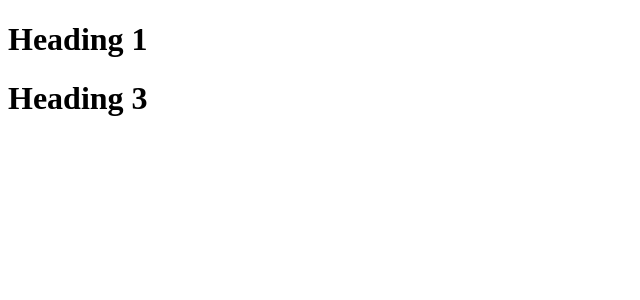
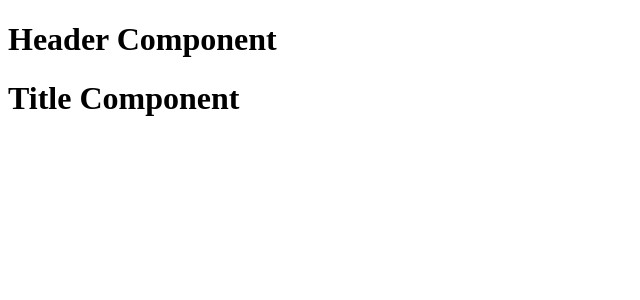
Before and after one commit to AjiThHubgit/Learn-React, a React (Vite) app: page / in a window 1280 px wide. Shown: the top 300 px of the page, without its empty margins (0-640 px from the left). Built offline with nearby package versions, Linux system fonts and the light colour scheme.

Commit message:
functional component basics

```diff
--- a/App.js
+++ b/App.js
@@ -5,37 +5,46 @@ import ReactDOM from "react-dom/client";
 
 // create core react element
 
-const heading =
+const heading = React.createElement(
+    "h1",
+    {
+        id: 'heading',
+    },
+    "Hi ! I am Learning React"
+)
 
-    React.createElement(
-        "div",
-        {
-            id: 'parent',
-        },
+// console.log(heading);
 
-        React.createElement(
-            "div",
-            {
-                id: 'child',
-            },
-            [
-                React.createElement(
-                    "h1",
-                    {},
-                    "Heading 1"
-                ),
-                React.createElement(
-                    "h1",
-                    {},
-                    "Heading 3"
-                )
-            ]
+// JSX React
 
-        )
+//Recat Element
 
-    );
+const jsxHeading = (
+    <h1 id="content_heading"
+        className="light_blue">
+        Hi ! I am Learning React
+    </h1>
+)
 
-console.log(heading);
+// console.log(jsxHeading);
+
+// Recat Functional Component
+
+const HeaderComponent = () => (
+    <div id="head">
+        <h1>Header Component</h1>
+        <TitleComponent />
+    </div>
+);
+
+const TitleComponent = function () {
+    return (
+        <div id="title">
+            <h1>Title Component</h1>
+        </div>
+    )
+}
+
 
 // creat react dom and apppend root inside it
 
@@ -43,4 +52,6 @@ const root = ReactDOM.createRoot(document.getElementById('root'));
 
 // render the dom
 
-root.render(heading);
+// root.render(jsxHeading); // React Element
+
+root.render(<HeaderComponent />); // React Component
--- a/index.css
+++ b/index.css
@@ -0,0 +1,3 @@
+.light_blue {
+    color: lightblue;
+}
```
